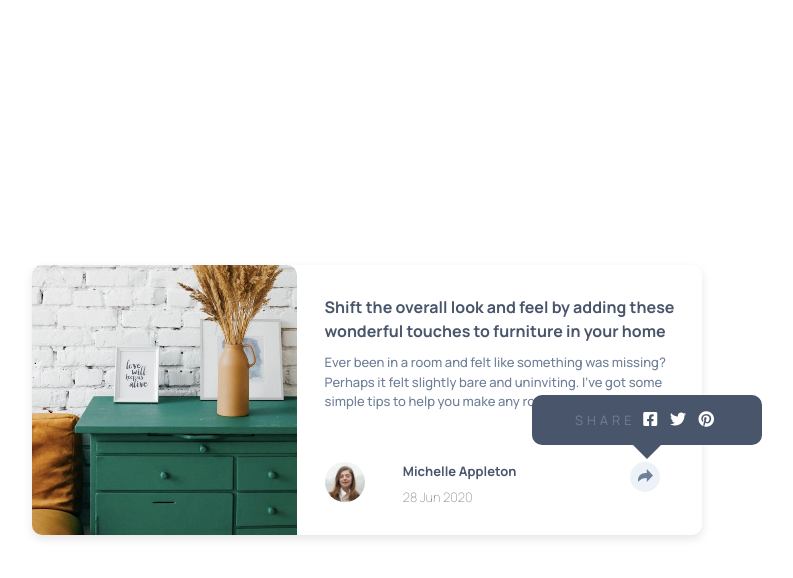
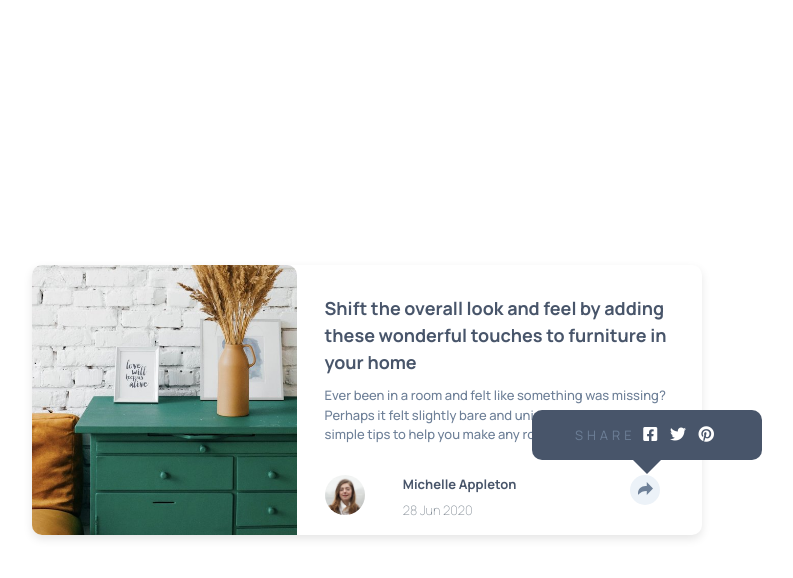
Before and after one commit to Holloman777/article-preview-component-master, a plain HTML site: page index.html in a window 1280 px wide. Both pictures are taken after a click on the element 918 px from the left and 476 px from the top of the page. Shown: the whole page, without its empty margins (273-1066 px from the left). Drawn offline with Linux system fonts and the light colour scheme.

Commit message:
final final

```diff
--- a/style.css
+++ b/style.css
@@ -17,7 +17,7 @@ body {
 
 h1 {
     font-weight: 700;
-    font-size: 16px;
+    font-size: 18px;
     color: hsl(217, 19%, 35%);
     margin-top: 10px;
     margin-bottom: 10px;
@@ -184,13 +184,13 @@ h2 {
     .card-footer {
         width: 350px;
         grid-template-columns: 1fr 4fr 1fr;
-        margin-top: 40px;
+        margin-top: 20px;
     }
 
     .share-menu {
         border-radius: 10px;
         position: absolute;
-        bottom: 90px;
+        bottom: 75px;
         left: 500px;
         grid-template-columns: 1fr;
         height: 50px;
```
